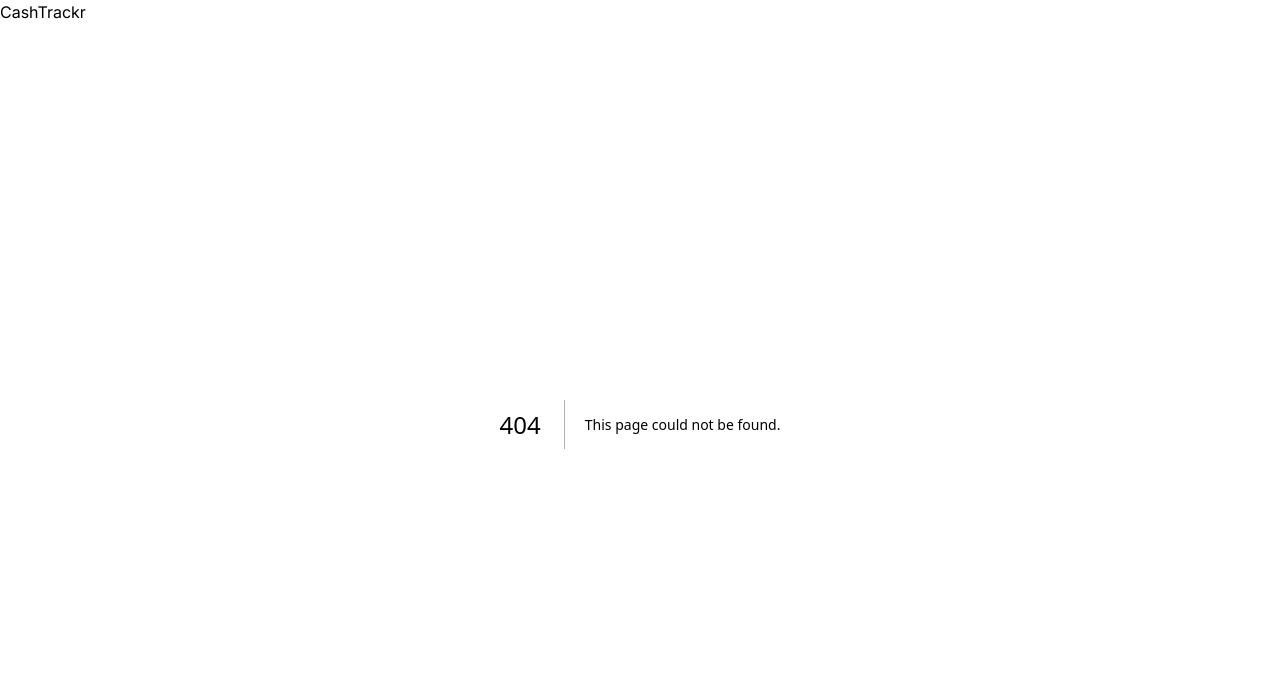
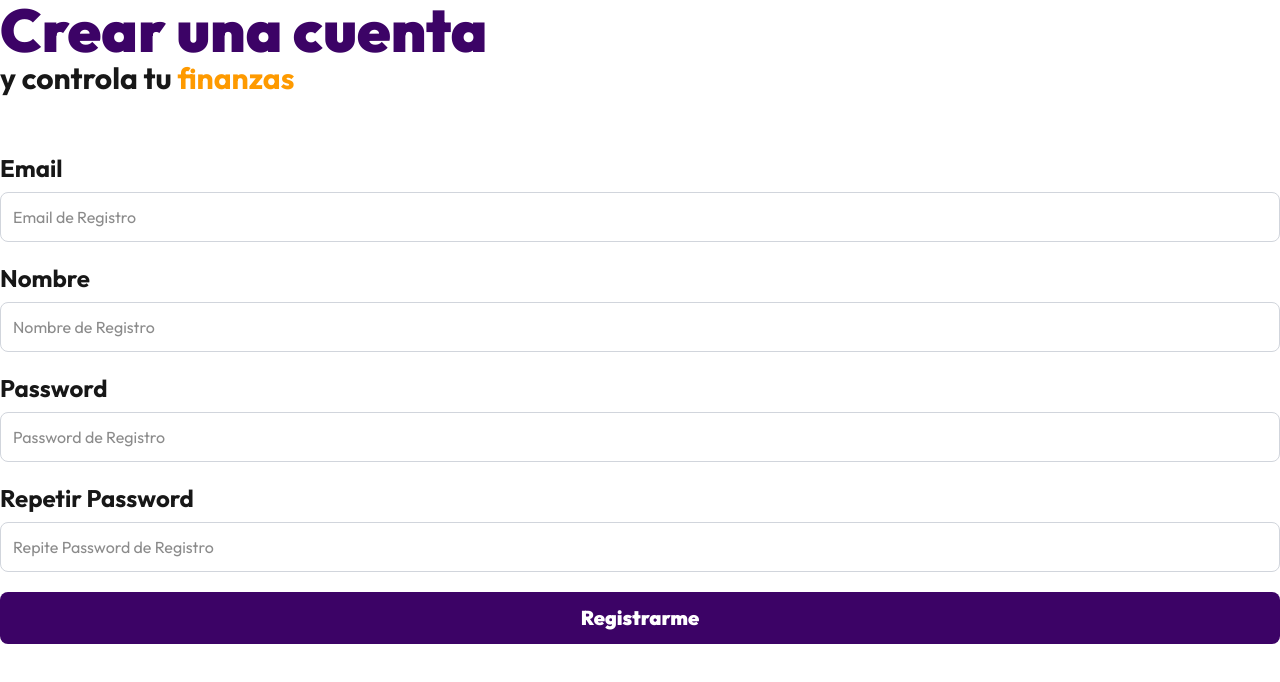
Before and after one commit to xalejandrow/cashtrackr_frontend_next, a Next.js app: page /auth/register in a window 1280 px wide. Before the commit this address had no page. Shown: the top 682 px of the page. Built offline with nearby package versions, Linux system fonts and the light colour scheme.

Commit message:
Creando la página y Formulario de registro de usuarios

```diff
--- /dev/null
+++ b/app/auth/register/page.tsx
@@ -0,0 +1,66 @@
+export default function RegisterPage() {
+
+    console.log('Register Page');
+
+
+  return (
+    <>
+      <h1 className="font-black text-6xl text-purple-950">Crear una cuenta</h1>
+      <p className="text-3xl font-bold">
+        y controla tu <span className="text-amber-500">finanzas</span>
+      </p>
+
+      <form className="mt-14 space-y-5" noValidate>
+        <div className="flex flex-col gap-2">
+          <label className="font-bold text-2xl" htmlFor="email">
+            Email
+          </label>
+          <input
+            id="email"
+            type="email"
+            placeholder="Email de Registro"
+            className="w-full border border-gray-300 p-3 rounded-lg"
+            name="email"
+          />
+        </div>
+
+        <div className="flex flex-col gap-2">
+          <label className="font-bold text-2xl">Nombre</label>
+          <input
+            type="name"
+            placeholder="Nombre de Registro"
+            className="w-full border border-gray-300 p-3 rounded-lg"
+            name="name"
+          />
+        </div>
+
+        <div className="flex flex-col gap-2">
+          <label className="font-bold text-2xl">Password</label>
+          <input
+            type="password"
+            placeholder="Password de Registro"
+            className="w-full border border-gray-300 p-3 rounded-lg"
+            name="password"
+          />
+        </div>
+
+        <div className="flex flex-col gap-2">
+          <label className="font-bold text-2xl">Repetir Password</label>
+          <input
+            id="password_confirmation"
+            type="password"
+            placeholder="Repite Password de Registro"
+            className="w-full border border-gray-300 p-3 rounded-lg"
+            name="password_confirmation"
+          />
+        </div>
+
+        <input
+          type="submit"
+          value="Registrarme"
+          className="bg-purple-950 hover:bg-purple-800 w-full p-3 rounded-lg text-white font-black  text-xl cursor-pointer block"
+        />
+      </form>
+    </>
+  );
+}
--- a/app/layout.tsx
+++ b/app/layout.tsx
@@ -1,9 +1,9 @@
 import type { Metadata } from "next";
+import { Outfit } from "next/font/google";
 import "./globals.css";
-import { Inter } from "next/font/google";
 
 
-const inter =  Inter({ subsets: ['latin'] });
+const outfit =  Outfit({ subsets: ['latin'] });
 
 export const metadata: Metadata = {
   title: "CashTrackr",
@@ -18,9 +18,8 @@
   return (
     <html lang="en">
       <body
-        className={inter.className}
+        className={outfit.className}
       >
-        <h1>CashTrackr</h1>
         {children}
       </body>
     </html>
```
